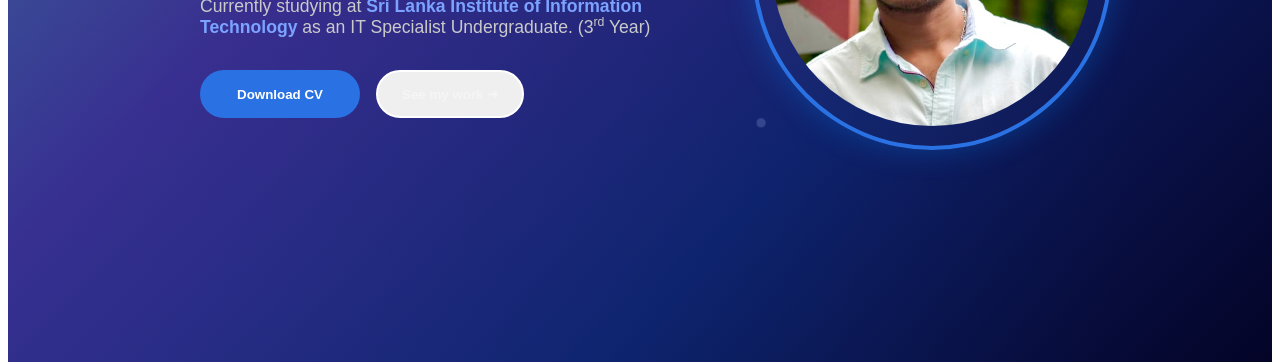
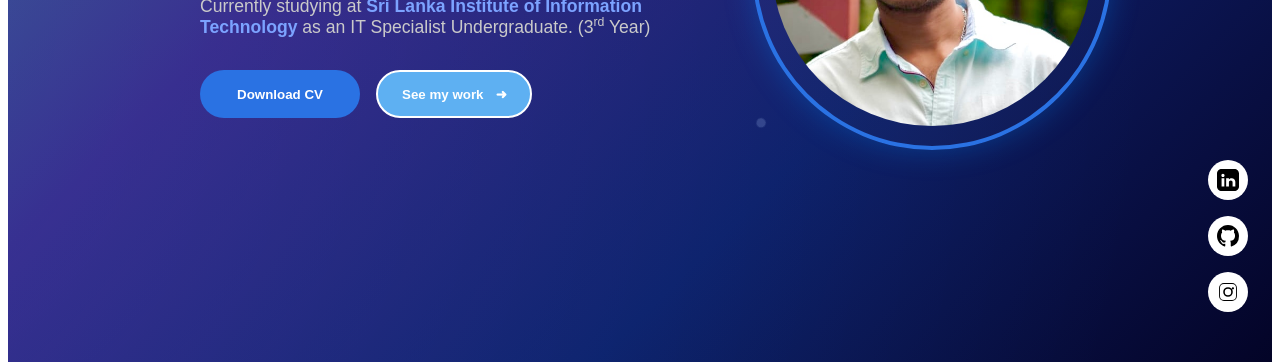
Before and after one commit to dilukaathukorala/My-Portfolio, a Next.js app: page / in a window 1280 px wide. Shown: the part 456-818 px from the top of the page. Built offline with nearby package versions, Linux system fonts and the light colour scheme.

Commit message:
Update hero
Import social media links for hero

```diff
--- /dev/null
+++ b/components/SocialMedia.js
@@ -0,0 +1,104 @@
+"use client";
+
+import React from "react";
+import "../styles/SocialMedia.css";
+
+export default function SocialMedia() {
+  const icons = [
+    {
+      name: "LinkedIn",
+      href: "https://www.linkedin.com/in/diluka-athukorala-703247214/",
+      svgPath: (
+        <path
+          fill="currentColor"
+          d="M19 0h-14c-2.761 0-5 2.239-5
+          5v14c0 2.761 2.239 5 5
+          5h14c2.761 0 5-2.239
+          5-5v-14c0-2.761-2.239-5-5-5zm-11
+          19h-3v-9h3v9zm-1.5-10.268c-.966
+          0-1.75-.784-1.75-1.75s.784-1.75
+          1.75-1.75 1.75.784
+          1.75 1.75-.784 1.75-1.75
+          1.75zm13.5 10.268h-3v-4.5c0-1.105-.895-2-2-2s-2
+          .895-2 2v4.5h-3v-9h3v1.354c.69-.859
+          1.768-1.354 3-1.354 2.206
+          0 4 1.794 4 4v5z"
+        />
+      ),
+      viewBox: "0 0 24 24",
+      fill: "#0274b3",
+    },
+    {
+      name: "GitHub",
+      href: "https://github.com/dilukaathukorala",
+      svgPath: (
+        <path
+          fill="currentColor"
+          d="M8 0C3.58 0 0 3.58 0
+          8c0 3.54 2.29 6.53 5.47
+          7.59.4.07.55-.17.55-.38
+          0-.19-.01-.82-.01-1.49-2.01.37-2.53-.49-2.69-.94-.09-.23-.48-.94-.82-1.13-.28-.15-.68-.52-.01-.53.63-.01
+          1.08.58 1.23.82.72 1.21 1.87.87
+          2.33.66.07-.52.28-.87.51-1.07-1.78-.2-3.64-.89-3.64-3.95
+          0-.87.31-1.59.82-2.15-.08-.2-.36-1.02.08-2.12
+          0 0 .67-.21 2.2.82.64-.18
+          1.32-.27 2-.27s1.36.09 2 .27c1.53-1.04
+          2.2-.82 2.2-.82.44 1.1.16 1.92.08
+          2.12.51.56.82 1.27.82 2.15
+          0 3.07-1.87 3.75-3.65
+          3.95.29.25.54.73.54
+          1.48 0 1.07-.01 1.93-.01
+          2.2 0 .21.15.46.55.38A8.01 8.01
+          0 0 0 16 8c0-4.42-3.58-8-8-8z"
+        />
+      ),
+      viewBox: "0 0 16 16",
+      fill: "#24262a",
+    },
+    {
+      name: "Instagram",
+      href: "https://www.instagram.com/dilu_athukorala/",
+      svgPath: (
+        <path
+          fill="currentColor"
+          d="M349.33,69.33H162.67A93.34,93.34,0,0,0,69.33,162.67v186.66A93.34,93.34,0,0,0,162.67,
+          442.67h186.66A93.34,93.34,0,0,0,442.67,349.33V162.67A93.34,93.34,0,0,0,349.33,69.33ZM464,
+          349.33A114.68,114.68,0,0,1,349.33,464H162.67A114.68,114.68,0,0,1,48,349.33V162.67A114.68,
+          114.68,0,0,1,162.67,48H349.33A114.68,114.68,0,0,1,464,162.67ZM256,144a112,112,0,1,0,112,
+          112A112,112,0,0,0,256,144Zm0,186.67A74.67,74.67,0,1,1,330.67,256,74.77,74.77,0,0,1,
+          256,330.67ZM370.67,144a26.67,26.67,0,1,0,26.66,26.67A26.69,26.69,0,0,0,370.67,144Z"
+        />
+      ),
+      viewBox: "0 0 512 512",
+      fill: "linear-gradient(45deg,#405de6,#5b51db,#b33ab4,#c135b4,#e1306c,#fd1f1f)",
+    },
+  ];
+
+  return (
+    <ul className="social-icons">
+      {icons.map((icon, index) => (
+        <li className="icon-content" key={index}>
+          <a
+            href={icon.href}
+            target="_blank"
+            rel="noopener noreferrer"
+            aria-label={icon.name}
+            data-social={icon.name.toLowerCase()}
+          >
+            <div className="filled" />
+            <svg
+              className="icon-svg"
+              xmlns="http://www.w3.org/2000/svg"
+              width="24"
+              height="24"
+              viewBox={icon.viewBox}
+            >
+              {icon.svgPath}
+            </svg>
+          </a>
+          <div className="tooltip">{icon.name}</div>
+        </li>
+      ))}
+    </ul>
+  );
+}
--- a/styles/Hero.css
+++ b/styles/Hero.css
@@ -154,14 +154,22 @@
 }
 
 .btn.secondary {
-  border: 2px solid white;
-  color: whitesmoke;
+  border: 2px solid;
+  color: white;
+  background-color: var(--accent-glow);
 }
 
 .btn.secondary:hover {
   background-color: var(--primary-color);
   color: white;
 }
+
+.arrow {
+  padding-left: 0.5rem;
+  display: inline-block;
+  animation: shake 3s infinite;
+}
+
 
 @keyframes shake {
   0%, 100% { transform: translateX(0); }
@@ -302,108 +310,6 @@
   height: 100vh;
 }
 
-/* === Fixed Social Icons === */
-.fixed-icons {
-  position: fixed;
-  bottom: 2rem;
-  right: 2rem;
-  display: flex;
-  flex-direction: column;
-  gap: 1rem;
-  z-index: 1000;
-  list-style: none;
-  padding: 0;
-  margin: 0;
-}
-
-.fixed-icons .icon-content {
-  position: relative;
-}
-
-.fixed-icons .icon-content a {
-  width: 40px;
-  height: 40px;
-  border-radius: 50%;
-  background: white;
-  display: flex;
-  align-items: center;
-  justify-content: center;
-  position: relative;
-  overflow: hidden;
-  transition: all 0.3s ease;
-  text-decoration: none;
-}
-
-.fixed-icons .icon-content svg {
-  width: 22px;
-  height: 22px;
-  z-index: 2;
-}
-
-.icon-content:hover svg path {
-  fill: #ffffff;
-  transition: fill 0.3s ease-in-out;
-}
-
-.fixed-icons .icon-content a .filled {
-  position: absolute;
-  bottom: 0;
-  left: 0;
-  width: 100%;
-  height: 0;
-  transition: all 0.3s ease;
-  z-index: 1;
-}
-
-.fixed-icons .icon-content a:hover .filled {
-  height: 100%;
-}
-
-.fixed-icons .tooltip {
-  position: absolute;
-  top: 50%;
-  right: 110%;
-  transform: translateY(-50%) scale(0.95);
-  background-color: #111;
-  color: #fff;
-  padding: 5px 10px;
-  border-radius: 5px;
-  font-size: 13px;
-  opacity: 0;
-  visibility: hidden;
-  transition: all 0.25s ease;
-  transform-origin: right center;
-}
-
-.fixed-icons .icon-content:hover .tooltip {
-  opacity: 1;
-  visibility: visible;
-  transform: translateY(-50%) scale(1);
-}
-
-.fixed-icons a[data-social="linkedin"] .filled,
-.fixed-icons .icon-content:hover a[data-social="linkedin"] + .tooltip {
-  background-color: #0274b3;
-}
-
-.fixed-icons a[data-social="github"] .filled,
-.fixed-icons .icon-content:hover a[data-social="github"] + .tooltip {
-  background-color: #24262a;
-}
-
-.fixed-icons a[data-social="instagram"] .filled,
-.fixed-icons .icon-content:hover a[data-social="instagram"] + .tooltip {
-  background: linear-gradient(
-    45deg,
-    #405de6,
-    #5b51db,
-    #b33ab4,
-    #c135b4,
-    #e1306c,
-    #fd1f1f
-  );
-}
-
 /* === Mobile Adjustments === */
 @media (max-width: 768px) {
   .hero-section {
--- /dev/null
+++ b/styles/SocialMedia.css
@@ -0,0 +1,130 @@
+/* === Social Icons Layout === */
+.social-icons {
+  position: fixed;
+  bottom: 2rem;
+  right: 2rem;
+  display: flex;
+  flex-direction: column;
+  gap: 1rem;
+  z-index: 1000;
+  list-style: none;
+  padding: 0;
+  margin: 0;
+}
+
+.social-icons .icon-content {
+  position: relative;
+}
+
+/* === Icon Button === */
+.social-icons .icon-content a {
+  width: 40px;
+  height: 40px;
+  border-radius: 50%;
+  background: white;
+  display: flex;
+  align-items: center;
+  justify-content: center;
+  position: relative;
+  overflow: hidden;
+  transition: all 0.3s ease;
+  text-decoration: none;
+  color: black;
+}
+
+/* === SVG Icon === */
+.social-icons .icon-content svg {
+  width: 22px;
+  height: 22px;
+  z-index: 2;
+  fill: currentColor;
+  transition: fill 0.3s ease;
+}
+
+/* === Hover Effects === */
+.social-icons .icon-content a:hover {
+  color: white;
+}
+
+.social-icons .icon-content a .filled {
+  position: absolute;
+  bottom: 0;
+  left: 0;
+  width: 100%;
+  height: 0;
+  transition: all 0.3s ease;
+  z-index: 1;
+}
+
+.social-icons .icon-content a:hover .filled {
+  height: 100%;
+}
+
+/* === Tooltip Base === */
+.social-icons .tooltip {
+  position: absolute;
+  top: 50%;
+  right: 110%;
+  transform: translateY(-50%) scale(0.95);
+  padding: 5px 10px;
+  font-family: quicksand, sans-serif;
+  font-size: 13px;
+  font-weight: 600;
+  color: white;
+  border-radius: 5px;
+  opacity: 0;
+  visibility: hidden;
+  transition: all 0.25s ease;
+  transform-origin: right center;
+  white-space: nowrap;
+  background-color: black; /* default fallback */
+}
+
+.social-icons .icon-content:hover .tooltip {
+  opacity: 1;
+  visibility: visible;
+  transform: translateY(-50%) scale(1);
+}
+
+/* === Brand Colors for Backgrounds === */
+
+/* LinkedIn */
+.social-icons a[data-social="linkedin"] .filled {
+  background-color: #0274b3;
+}
+.social-icons a[data-social="linkedin"] + .tooltip {
+  background-color: #0274b3;
+}
+
+/* GitHub */
+.social-icons a[data-social="github"] .filled {
+  background-color: #24262a;
+}
+.social-icons a[data-social="github"] + .tooltip {
+  background-color: #24262a;
+}
+
+/* Instagram */
+.social-icons a[data-social="instagram"] .filled {
+  background: linear-gradient(
+    45deg,
+    #405de6,
+    #5b51db,
+    #b33ab4,
+    #c135b4,
+    #e1306c,
+    #fd1f1f
+  );
+}
+.social-icons a[data-social="instagram"] + .tooltip {
+  background: linear-gradient(
+    45deg,
+    #405de6,
+    #5b51db,
+    #b33ab4,
+    #c135b4,
+    #e1306c,
+    #fd1f1f
+  );
+  color: white;
+}
```
Also changed, not shown: components/SocialLinks.js (deleted), styles/SocialLinks.css (deleted).
